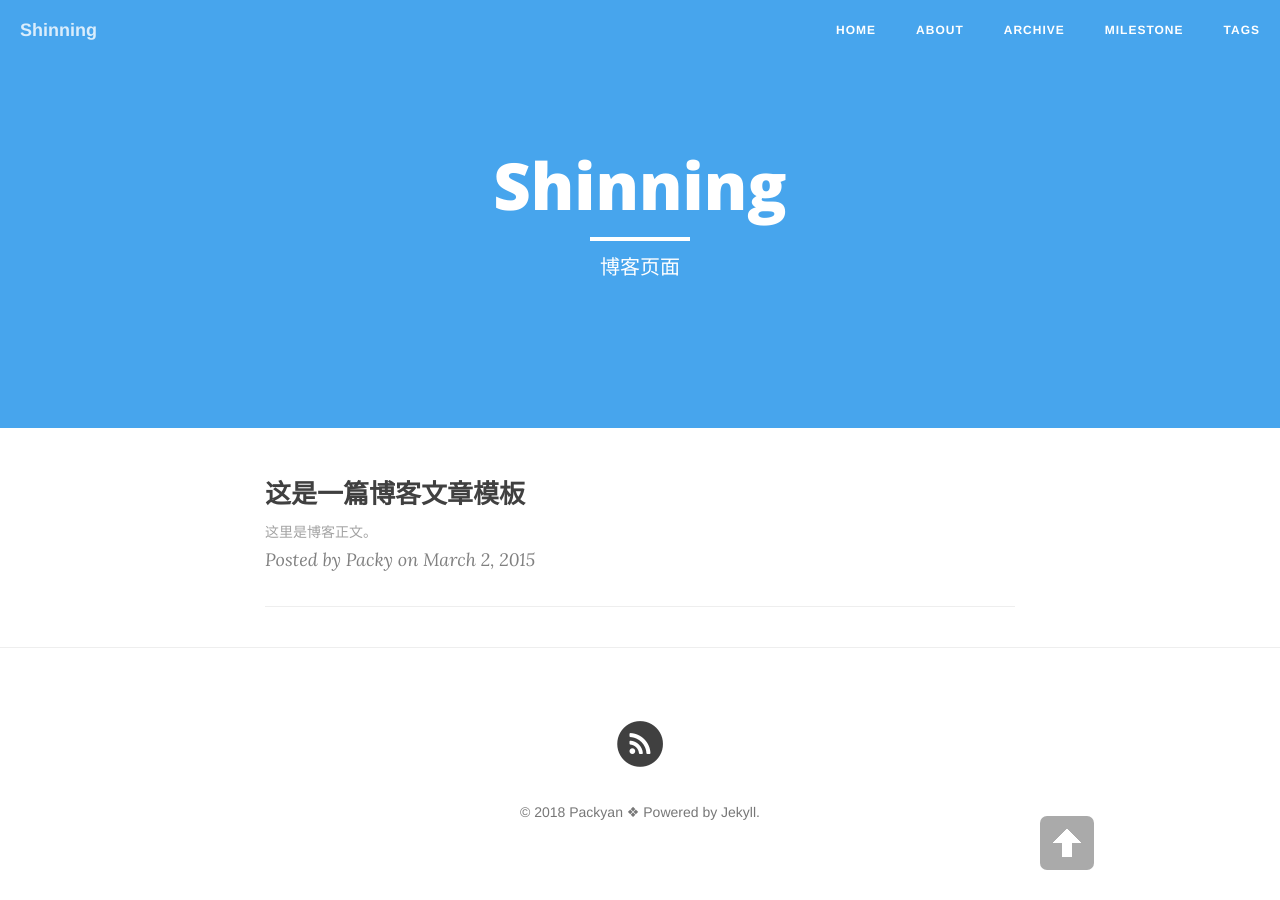
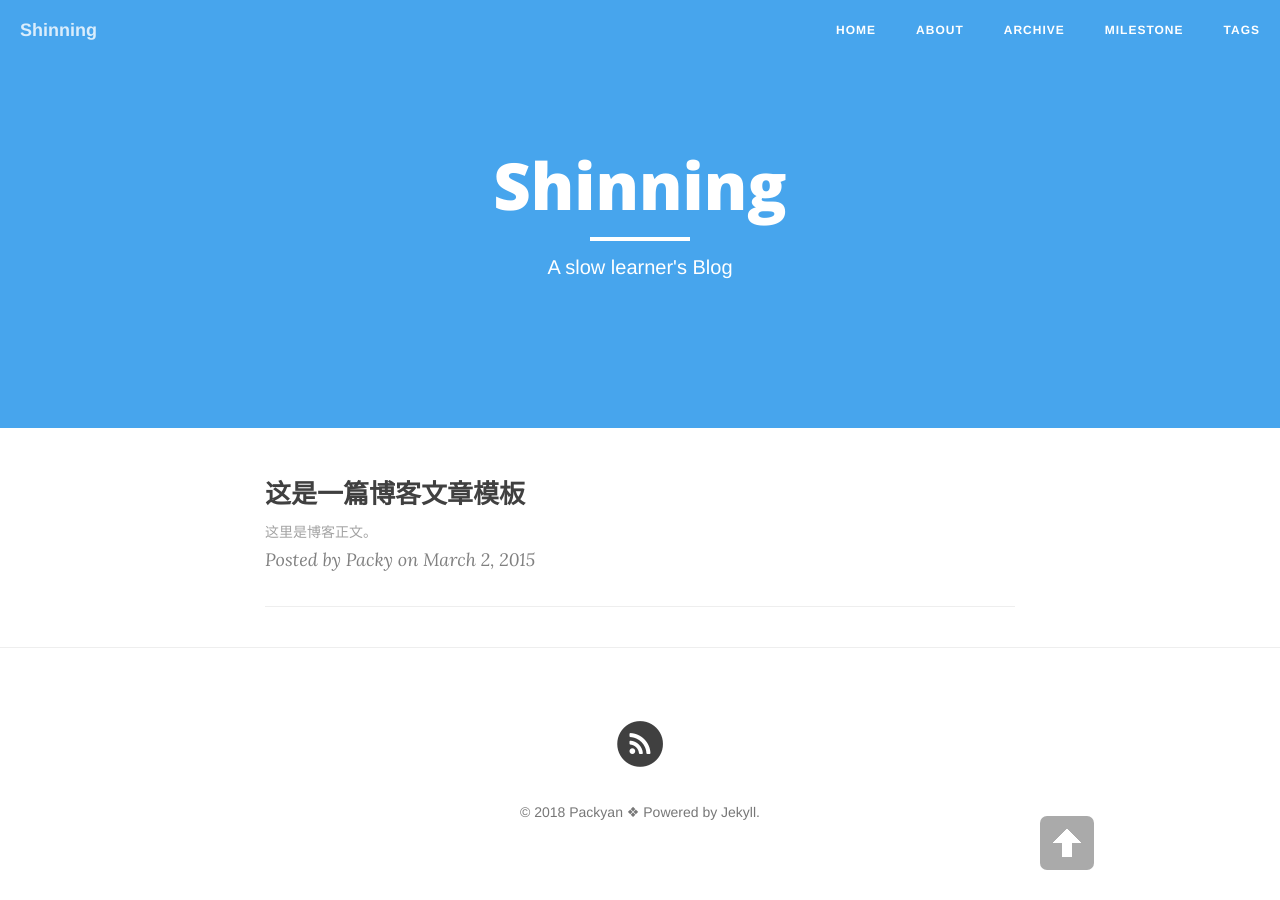
Before and after one commit to packyan/packyan.github.io, a Jekyll site: the page built from index.html, in a window 1280 px wide. Built offline with Jekyll 4.4.1, drawn with Linux system fonts in a browser that asks for light colours; nearby versions of some CDN libraries; the list of posts is cut into pages by our own code.

Commit message:
add some info

```diff
--- a/index.html
+++ b/index.html
@@ -1,6 +1,6 @@
 ---
 layout: page
-description: "博客页面"
+description: "A slow learner's Blog"
 ---
 
 {% for post in paginator.posts %}
```
Also changed, not shown: tags.md (+2 -2 lines).
